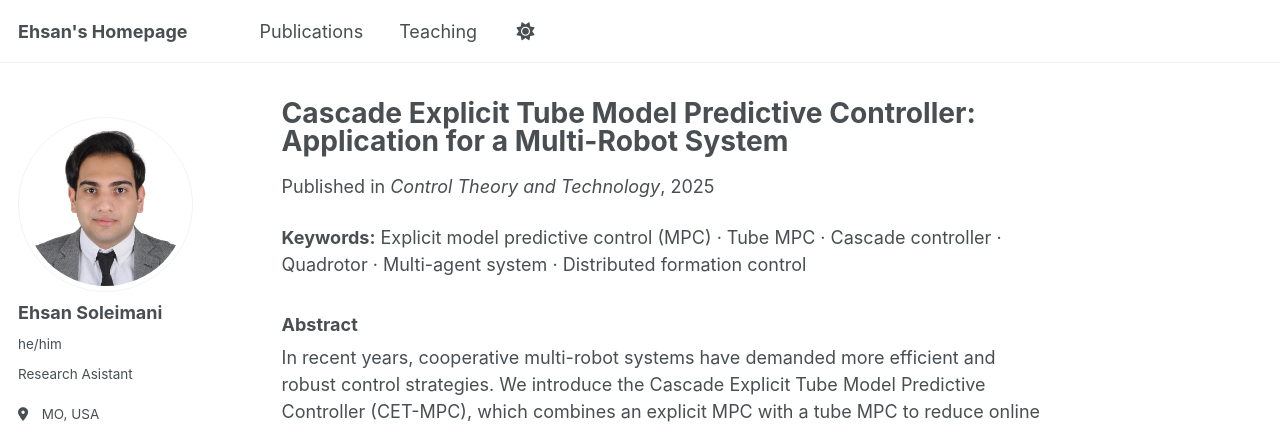
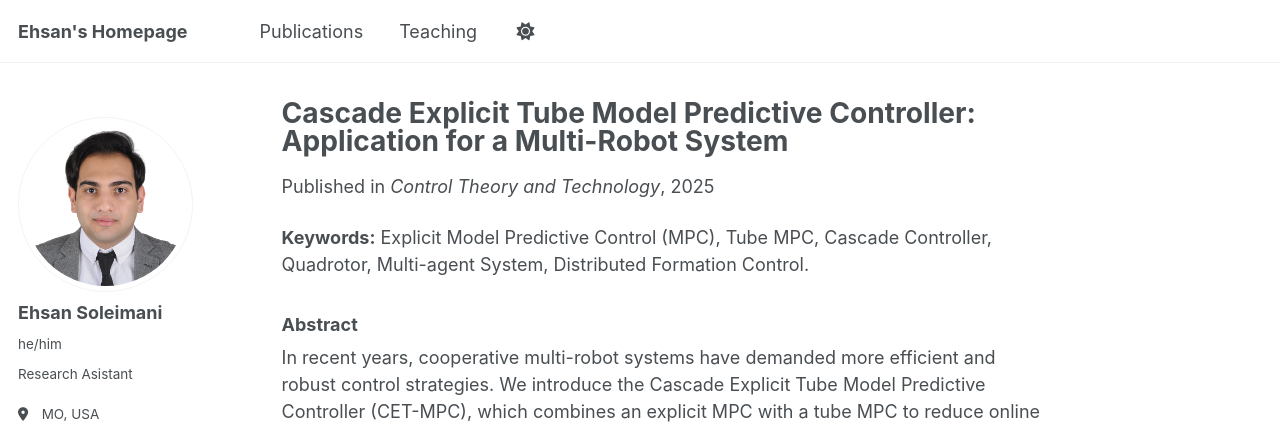
Before and after one commit to EhsanSoleimani1998/EhsanSoleimani1998.github.io, a Jekyll site: the page built from _publications/2025-05-01-cascade-explicit-tube-mpc-multi-robot.md, in a window 1280 px wide and 1291 px high. Shown: the top 424 px of the window. Built offline with Jekyll 4.4.1, drawn with Linux system fonts in a browser that asks for light colours; some web fonts are replaced; a script that is not in the unit is left out.

```diff
--- a/_publications/2025-05-01-cascade-explicit-tube-mpc-multi-robot.md
+++ b/_publications/2025-05-01-cascade-explicit-tube-mpc-multi-robot.md
@@ -11,7 +11,7 @@ paperurl:
 bibtexurl:
 citation:
 ---
-**Keywords:** Explicit model predictive control (MPC) · Tube MPC · Cascade controller · Quadrotor · Multi-agent system · Distributed formation control
+**Keywords:** Explicit Model Predictive Control (MPC), Tube MPC, Cascade Controller, Quadrotor, Multi-agent System, Distributed Formation Control.
 
 ### Abstract
 In recent years, cooperative multi-robot systems have demanded more efficient and robust control strategies. We introduce the Cascade Explicit Tube Model Predictive Controller (CET-MPC), which combines an explicit MPC with a tube MPC to reduce online computation while maintaining robustness against wind disturbances, sensor noise, and inertia uncertainties. A cascade control layer further minimizes steady-state errors and enhances dynamic performance. Simulation studies on distributed aerial robotic scenarios demonstrate that CET-MPC achieves superior tracking accuracy and resilience under realistic operating conditions compared to baseline methods.
```
